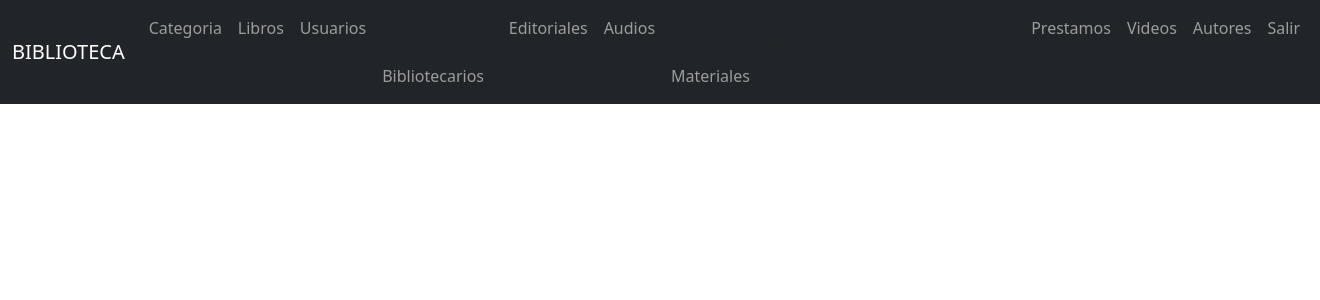
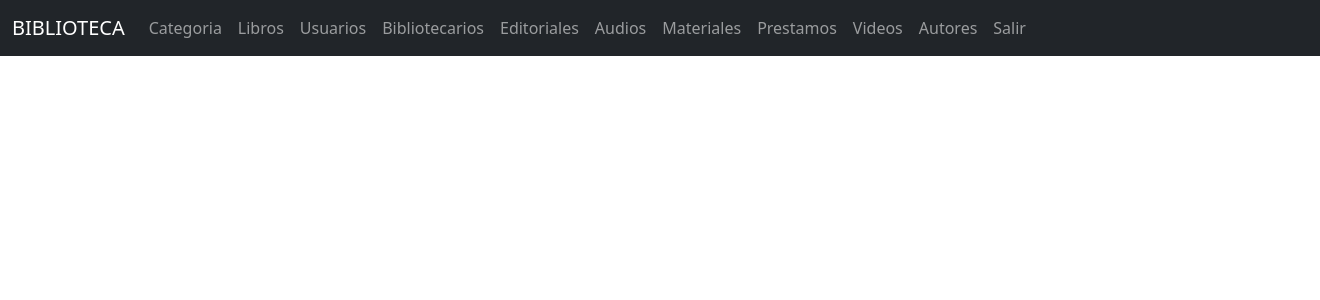
Before and after one commit to DevCadi/BIBLIOTECA, a Flask app: page / in a window 1320 px wide. Shown: the top 300 px of the page. Run offline with Flask 3, Linux system fonts and the light colour scheme.

Commit message:
body line navbar

```diff
--- a/templates/base.html
+++ b/templates/base.html
@@ -25,8 +25,6 @@
                 <a class="nav-link" href="/usuarios/">Usuarios</a>
               </li>
               <li class="nav-item">
-<<<<<<< HEAD
-=======
                 <a class="nav-link" href="/bibliotecarios/">Bibliotecarios</a>
               </li>
               <li class="nav-item">
@@ -36,7 +34,6 @@
                 <a class="nav-link" href="/audios/">Audios</a>
               </li>
               <li class="nav-item">
->>>>>>> dda3e7f5b6d15bc192d7bc79ac685c93cd408213
                 <a class="nav-link" href="/materiales/">Materiales</a>
               </li>
               <li class="nav-item">
```
